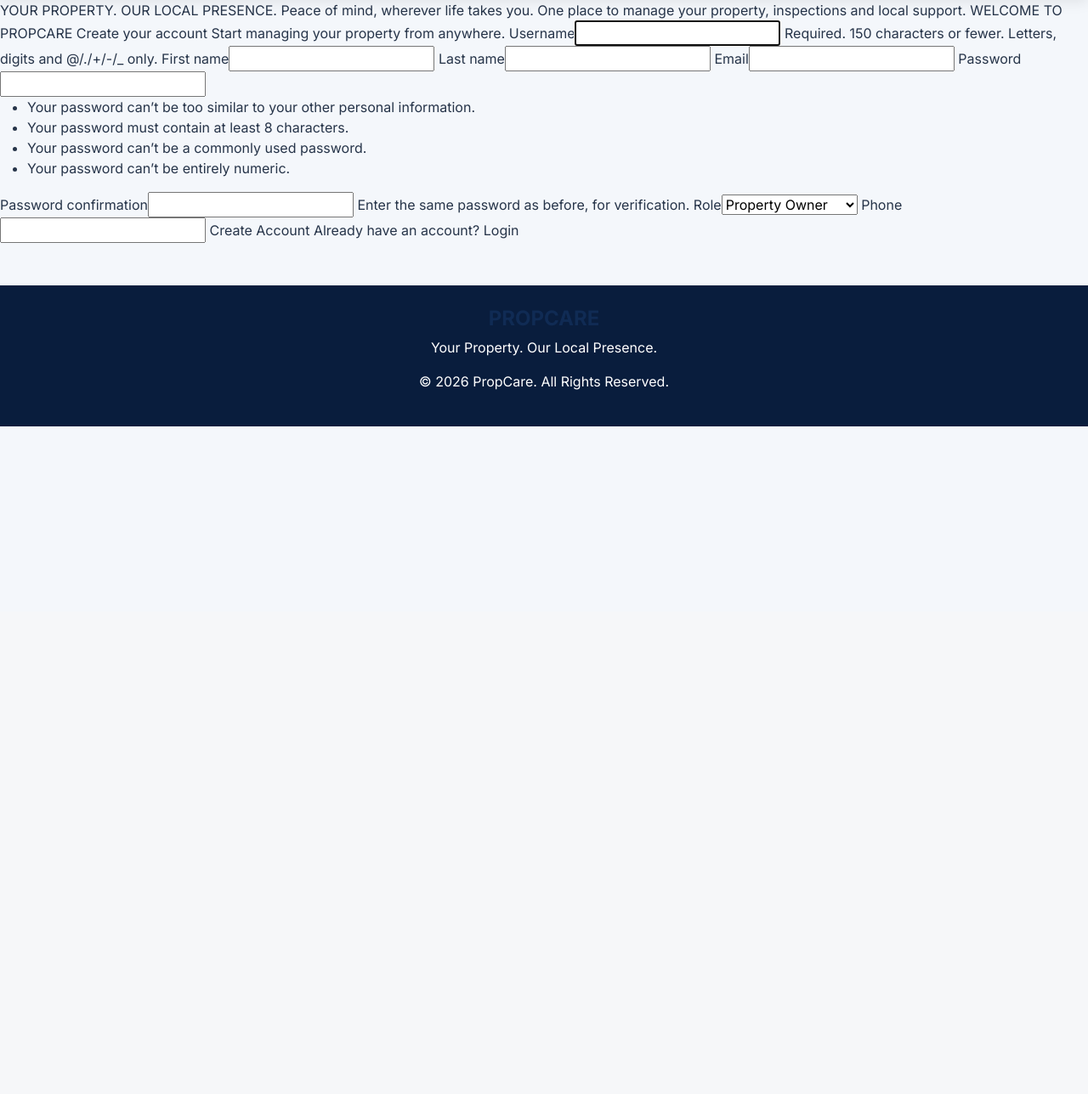
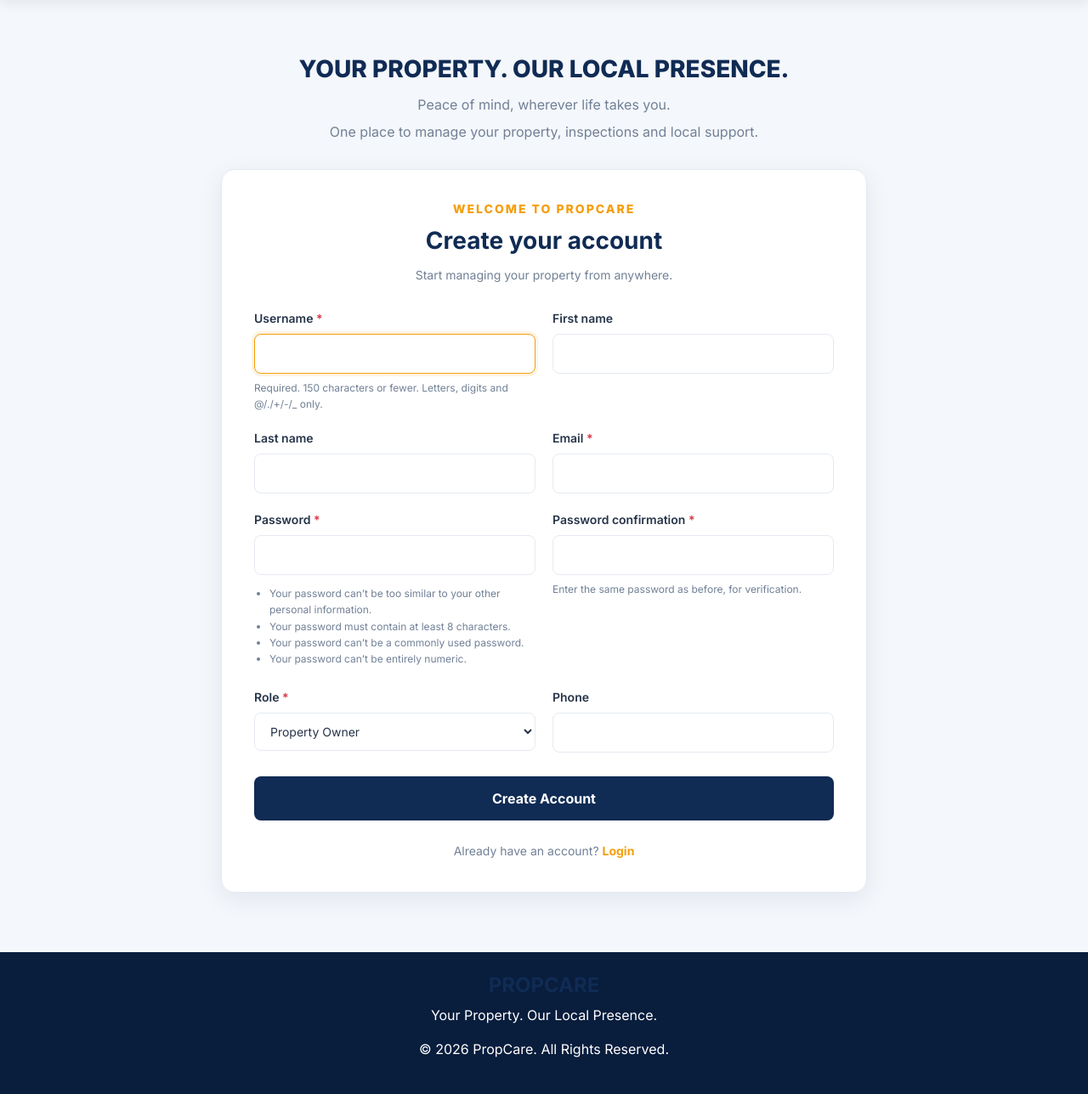
Before and after one commit to Sukhwinder-Kaur1610/PropCare-Remote-Management, a Django app: page /accounts/register/ in a window 1280 px wide. Shown: the part 80-1368 px from the top of the page at 85% size. Before the commit the page ends 582 px from the top, so only its background shows below. Run offline with Django 5.2, Linux system fonts and the light colour scheme.

Commit message:
Improve PropCare registration page UI

```diff
--- a/static/css/style.css
+++ b/static/css/style.css
@@ -796,3 +796,199 @@ footer {
         gap: 10px;
     }
 }
+
+/* ==========================================
+   PROPCARE - LOGIN & REGISTRATION DESIGN
+========================================== */
+
+.auth-page {
+    max-width: 1100px;
+    margin: 45px auto;
+    padding: 20px;
+    min-height: 500px;
+}
+
+.auth-intro {
+    text-align: center;
+    margin-bottom: 30px;
+}
+
+.auth-intro h1 {
+    color: var(--navy);
+    font-size: 28px;
+    font-weight: 800;
+    margin-bottom: 12px;
+}
+
+.auth-intro p {
+    color: var(--muted);
+    line-height: 1.7;
+    margin: 5px 0;
+}
+
+.auth-card {
+    max-width: 760px;
+    margin: 0 auto;
+    padding: 38px;
+    background: var(--white);
+    border: 1px solid var(--border);
+    border-radius: 16px;
+    box-shadow: 0 8px 30px rgba(16, 43, 84, 0.08);
+}
+
+.auth-heading {
+    text-align: center;
+    margin-bottom: 30px;
+}
+
+.auth-heading h2 {
+    color: var(--orange);
+    font-size: 14px;
+    font-weight: 800;
+    letter-spacing: 2px;
+}
+
+.auth-heading h3 {
+    color: var(--navy);
+    font-size: 28px;
+    margin: 12px 0;
+}
+
+.auth-heading p {
+    color: var(--muted);
+    font-size: 14px;
+}
+
+/* Registration fields */
+
+.auth-form .form-grid {
+    display: grid;
+    grid-template-columns: repeat(2, minmax(0, 1fr));
+    gap: 20px;
+}
+
+.auth-form .form-field {
+    display: flex;
+    flex-direction: column;
+    min-width: 0;
+}
+
+.auth-form .form-field label {
+    color: var(--text);
+    font-size: 14px;
+    font-weight: 600;
+    margin-bottom: 8px;
+}
+
+.auth-form .required {
+    color: #dc3545;
+}
+
+.auth-form .form-field input,
+.auth-form .form-field select,
+.auth-form .form-field textarea {
+    width: 100%;
+    min-width: 0;
+    padding: 12px 14px;
+    border: 1px solid var(--border);
+    border-radius: 8px;
+    background: white;
+    color: var(--text);
+    font-family: inherit;
+    font-size: 14px;
+}
+
+.auth-form .form-field input:focus,
+.auth-form .form-field select:focus,
+.auth-form .form-field textarea:focus {
+    outline: none;
+    border-color: var(--orange);
+    box-shadow: 0 0 0 3px rgba(245, 158, 11, 0.12);
+}
+
+.auth-form .help-text {
+    color: var(--muted);
+    font-size: 12px;
+    line-height: 1.6;
+    margin-top: 7px;
+}
+
+.auth-form .help-text ul {
+    padding-left: 18px;
+    margin: 5px 0;
+}
+
+.auth-form .field-error,
+.auth-form .form-error {
+    color: #dc3545;
+    font-size: 13px;
+    margin-top: 6px;
+}
+
+/* Submit button */
+
+.auth-submit {
+    display: block;
+    width: 100%;
+    margin-top: 28px;
+    padding: 14px;
+    background: var(--navy);
+    color: white;
+    border: none;
+    border-radius: 8px;
+    font-size: 16px;
+    font-weight: 700;
+    cursor: pointer;
+    transition: 0.3s ease;
+}
+
+.auth-submit:hover {
+    background: var(--orange);
+    color: var(--deep);
+}
+
+/* Login link */
+
+.auth-footer {
+    text-align: center;
+    margin-top: 25px;
+    color: var(--muted);
+    font-size: 14px;
+}
+
+.auth-footer a {
+    color: var(--orange);
+    font-weight: 700;
+    text-decoration: none;
+}
+
+.auth-footer a:hover {
+    color: var(--navy);
+    text-decoration: underline;
+}
+
+/* Responsive layout */
+
+@media (max-width: 768px) {
+
+    .auth-page {
+        margin: 20px auto;
+        padding: 12px;
+    }
+
+    .auth-card {
+        padding: 25px 20px;
+    }
+
+    .auth-form .form-grid {
+        grid-template-columns: 1fr;
+    }
+
+    .auth-intro h1 {
+        font-size: 22px;
+    }
+
+    .auth-heading h3 {
+        font-size: 23px;
+    }
+}
--- a/templates/accounts/register.html
+++ b/templates/accounts/register.html
@@ -1,21 +1,82 @@
-{% extends "base.html" %}{% block title %}Create your account | PropCare{% endblock %}{% block content %}
-YOUR PROPERTY. OUR LOCAL PRESENCE.
-Peace of mind, wherever life takes you.
-One place to manage your property, inspections and local support.
 
-WELCOME TO PROPCARE
-Create your account
-Start managing your property from anywhere.
+{% extends "base.html" %}
 
-{% csrf_token %}{% if form.non_field_errors %}
-{{ form.non_field_errors }}
-{% endif %}{% for field in form %}
-{{ field.label }}{{ field }}{% if field.help_text %}
-{{ field.help_text }}
-{% endif %}{% for error in field.errors %}
-{{ error }}
-{% endfor %}
-{% endfor %}Create Account
-Already have an account? Login
+{% block title %}Create your account | PropCare{% endblock %}
+
+{% block content %}
+
+<section class="auth-page">
+
+    <div class="auth-intro">
+        <h1>YOUR PROPERTY. OUR LOCAL PRESENCE.</h1>
+        <p>Peace of mind, wherever life takes you.</p>
+        <p>One place to manage your property, inspections and local support.</p>
+    </div>
+
+    <div class="auth-card">
+
+        <div class="auth-heading">
+            <h2>WELCOME TO PROPCARE</h2>
+            <h3>Create your account</h3>
+            <p>Start managing your property from anywhere.</p>
+        </div>
+
+        <form method="POST" class="auth-form">
+
+            {% csrf_token %}
+
+            {% if form.non_field_errors %}
+                <div class="form-error">
+                    {{ form.non_field_errors }}
+                </div>
+            {% endif %}
+
+            <div class="form-grid">
+
+                {% for field in form %}
+
+                    <div class="form-field">
+
+                        <label for="{{ field.id_for_label }}">
+                            {{ field.label }}
+                            {% if field.field.required %}
+                                <span class="required">*</span>
+                            {% endif %}
+                        </label>
+
+                        {{ field }}
+
+                        {% if field.help_text %}
+                            <div class="help-text">
+                                {{ field.help_text }}
+                            </div>
+                        {% endif %}
+
+                        {% for error in field.errors %}
+                            <div class="field-error">
+                                {{ error }}
+                            </div>
+                        {% endfor %}
+
+                    </div>
+
+                {% endfor %}
+
+            </div>
+
+            <button type="submit" class="auth-submit">
+                Create Account
+            </button>
+
+        </form>
+
+        <div class="auth-footer">
+            Already have an account?
+            <a href="{% url 'login' %}">Login</a>
+        </div>
+
+    </div>
+
+</section>
 
 {% endblock %}
```
